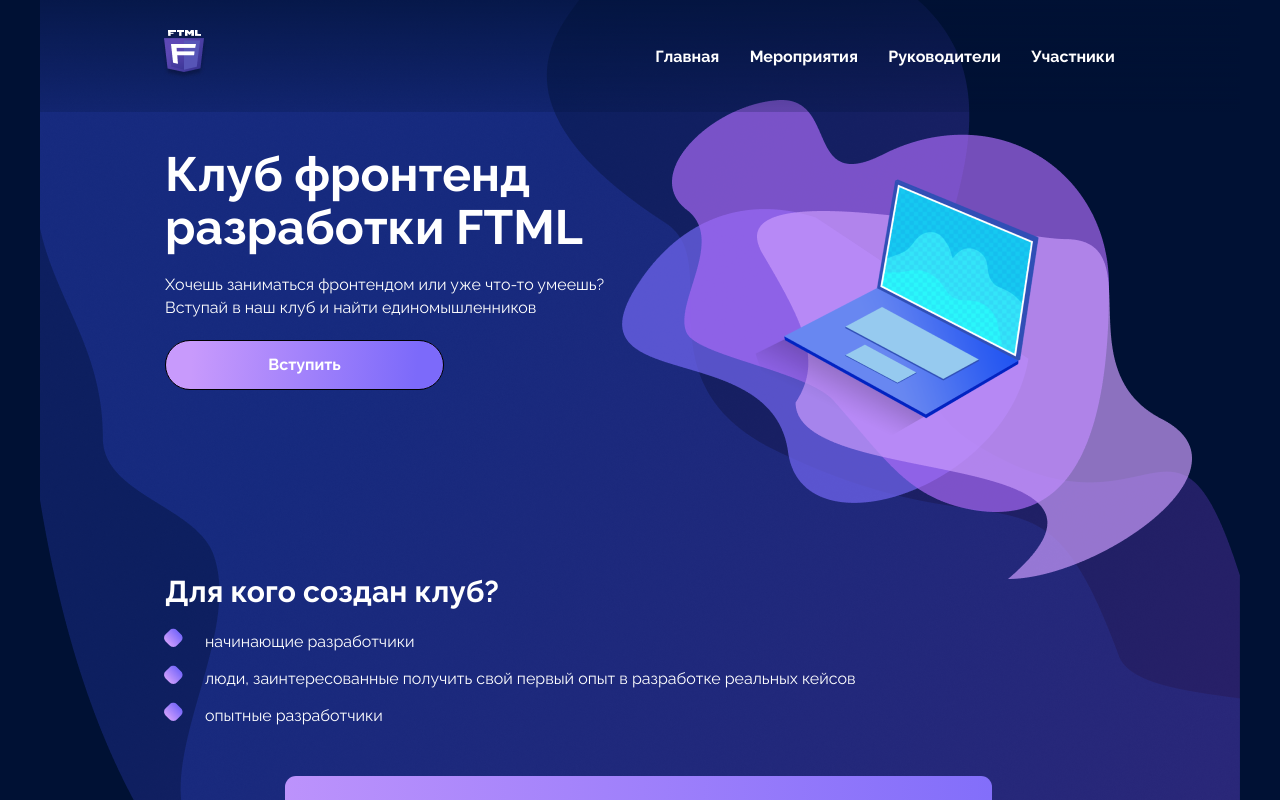
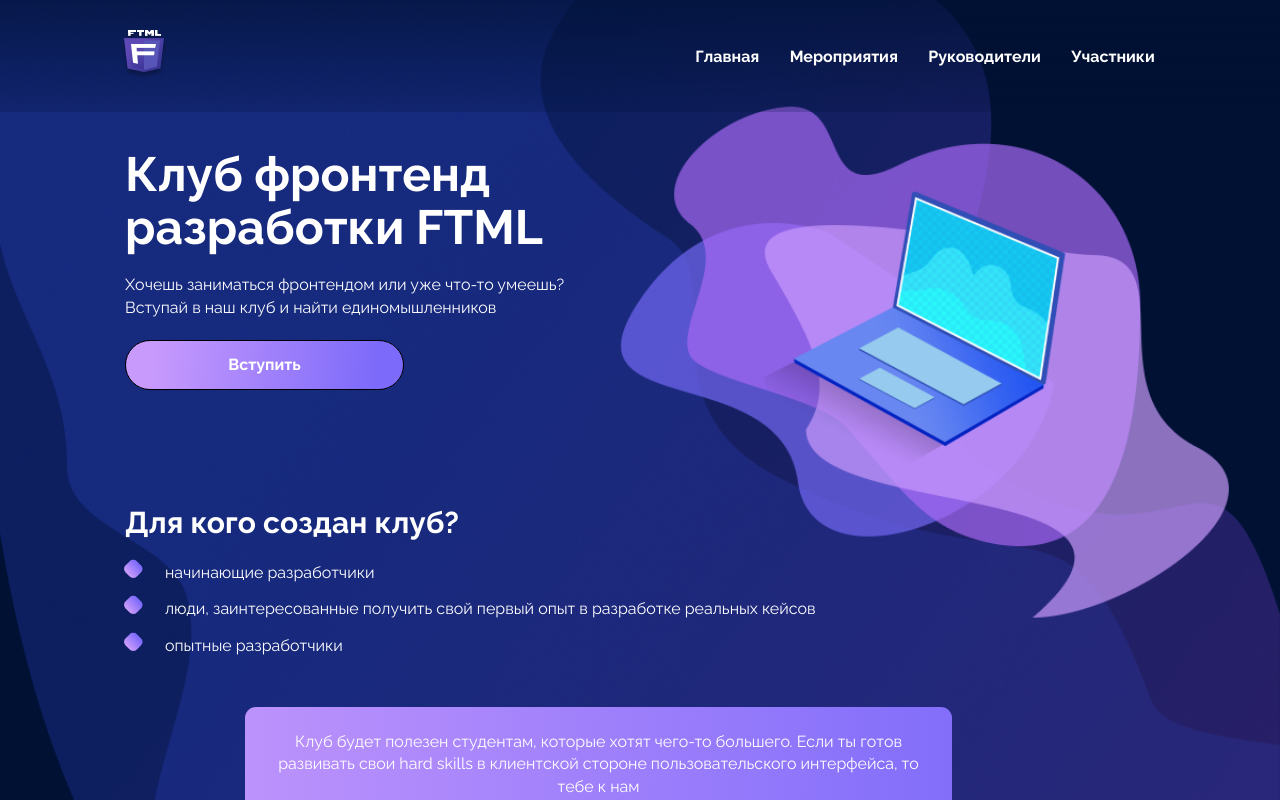
Before and after one commit to ksenia312/FTML-SITE, a React (Create React App) app: page / in a window 1280 px wide. Shown: the top 800 px of the page. Built offline with nearby package versions, Linux system fonts and the light colour scheme; a web font is replaced by a local one.

Commit message:
width of main blocks

```diff
--- a/src/components/Header/Header.module.scss
+++ b/src/components/Header/Header.module.scss
@@ -1,7 +1,9 @@
 @import "src/styles/index";
 .header {
   border: $markup;
-  @include sizes($h:112px, $w:1200px);
+  @include sizes($h:112px, $w:100%);
+  min-width: 900px;
+  max-width: 1400px;
   position:fixed;
   background: linear-gradient(rgba(0, 17, 52, 0.7), rgba(0, 17, 52, 0.2));
   .header_logo {
--- a/src/components/Intro/Intro.module.scss
+++ b/src/components/Intro/Intro.module.scss
@@ -4,6 +4,10 @@
   border: $markup;
   padding:148px 0 0 125px;
   background: $b-color top center no-repeat url('../../assets/files/background.png');
+  -moz-background-size: 100%; /* Firefox 3.6+ */
+  -webkit-background-size: 100%; /* Safari 3.1+ и Chrome 4.0+ */
+  -o-background-size: 100%; /* Opera 9.6+ */
+  background-size: 100%; /* Современные браузеры */
   height: 810px;
   .intro {
     border: $markup;
@@ -15,7 +19,7 @@
   }
   .meaning_block {
     border: $markup;
-    margin-top: 185px;
+    margin-top: 10%;
     .ul {
       line-height: 2.3em;
       padding-left: 25px;
--- a/src/styles/index.scss
+++ b/src/styles/index.scss
@@ -9,7 +9,9 @@ html, body {
   background-color: $b-color;
   position: relative;
   margin: 0 auto;
-  width: 1200px;
+  //width: 1200px;
+  min-width: 900px;
+  max-width: 1400px;
 }
 
 @mixin sizes($h:none, $w:none) {
```
